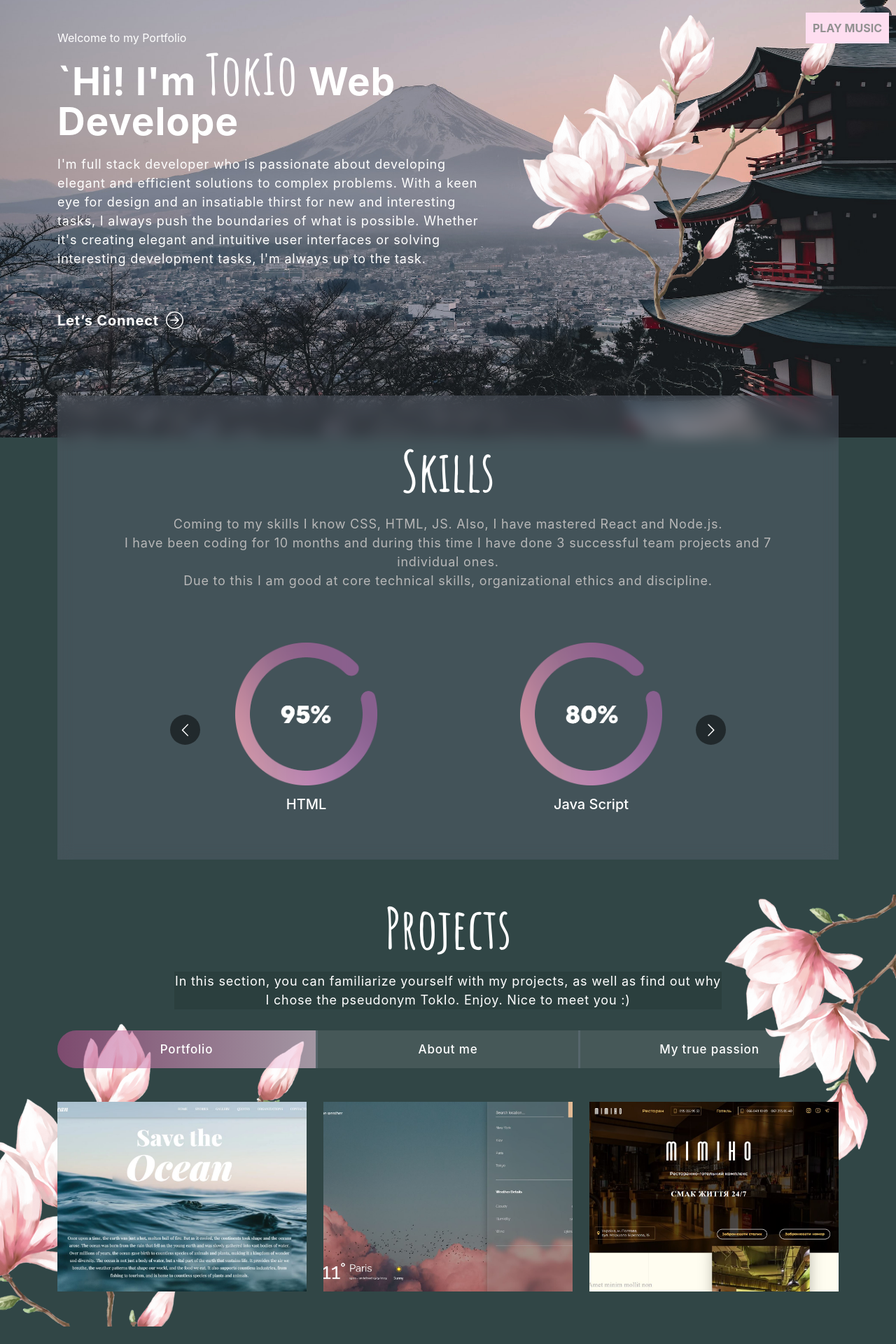
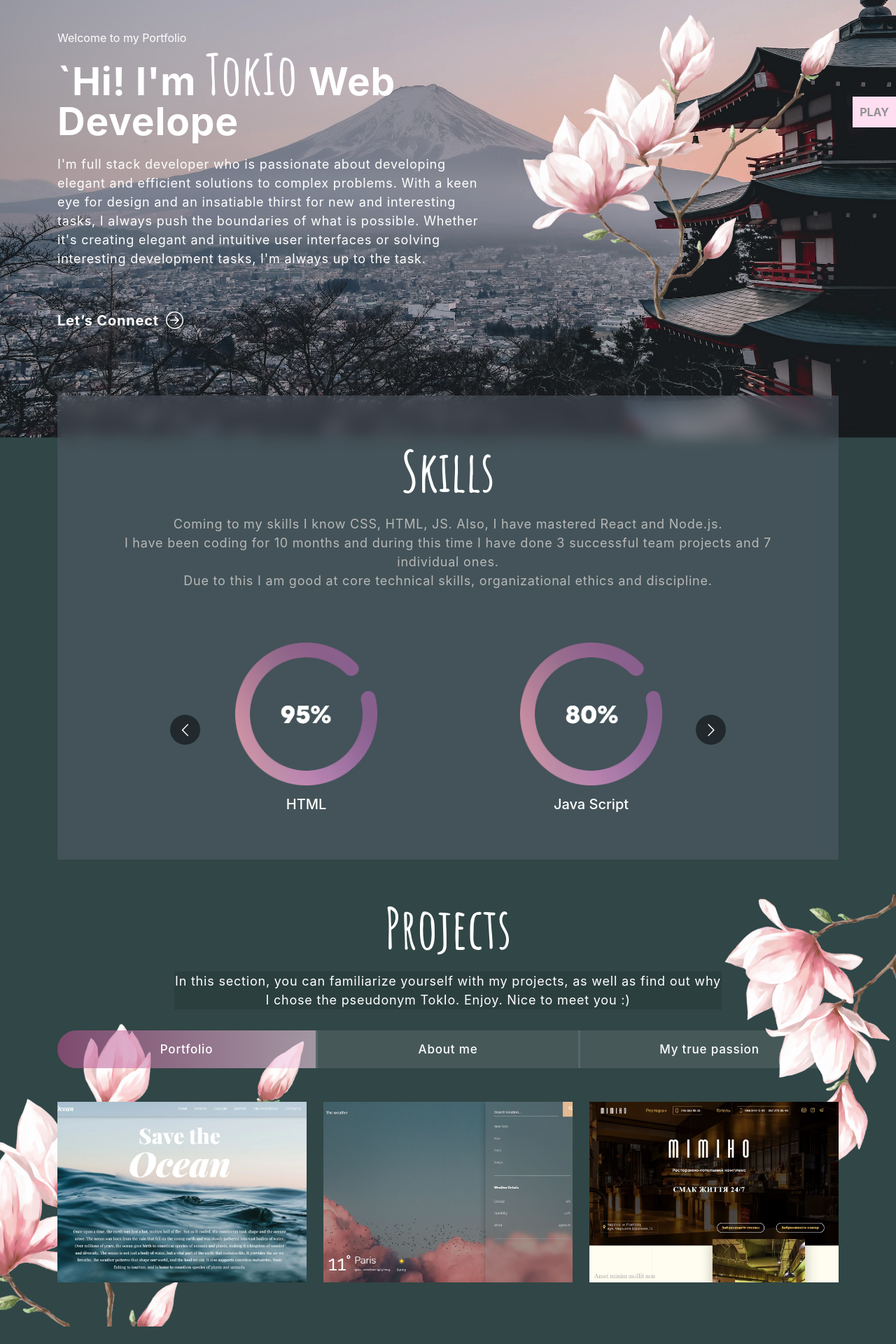
Before and after one commit to Inna-Mykytiuk/Responsive-portfolio-website, a React (Create React App) app: page / in a window 1280 px wide. Shown: the part 160-2080 px from the top of the page at 70% size. Built offline with nearby package versions, Linux system fonts and the light colour scheme.

Commit message:
update project section and button

```diff
--- a/src/App.css
+++ b/src/App.css
@@ -527,7 +527,7 @@ nav.navbar .navbar-toggler[aria-expanded='true'] .navbar-toggler-icon {
 }
 .proj-imgbx {
   width: 100%;
-  height: 100%;
+  height: 95%;
   position: relative;
   overflow: hidden;
   margin-bottom: 24px;
@@ -818,8 +818,8 @@ nav.navbar .navbar-toggler[aria-expanded='true'] .navbar-toggler-icon {
 
 #music-button {
   position: fixed;
-  top: 50%;
-  right: 10px;
+  top: 40%;
+  right: 0;
   transform: translateY(-50%);
   padding: 10px;
   background-color: #fedef0;
@@ -836,6 +836,7 @@ nav.navbar .navbar-toggler[aria-expanded='true'] .navbar-toggler-icon {
 
 @media screen and (max-width: 768px) {
   #music-button {
-    display: none;
+    /* display: none; */
+    top: 25%;
   }
 }
--- a/src/components/MusicButton.js
+++ b/src/components/MusicButton.js
@@ -16,15 +16,15 @@ export const MusicButton = () => {
 
   const handleScroll = () => {
     const button = document.getElementById('music-button');
-    const currentPosition = window.pageYOffset + 200;
-    button.style.top = currentPosition + 'px';
+    const currentPosition = window.pageYOffset + 100;
+    button.style.top = currentPosition - 'px';
   };
 
   window.addEventListener('scroll', handleScroll);
 
   return (
     <div id="music-button" onClick={toggleAudio}>
-      {isPlaying ? 'Stop Music' : 'Play Music'}
+      {isPlaying ? 'Stop' : 'Play'}
       <audio id="audio">
         <source src={audio} type="audio/mpeg" />
       </audio>
```
